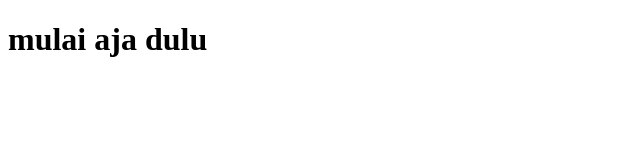
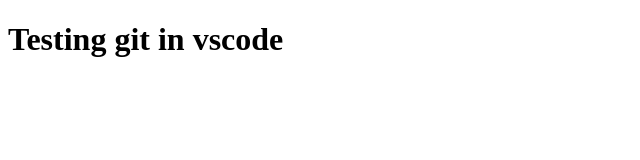
Before and after one commit to Guzztamvan/Deva, a plain HTML site: page index.html in a window 1280 px wide. Shown: the whole page, without its empty margins (0-640 px from the left). Drawn offline with Linux system fonts and the light colour scheme.

Commit message:
First Commit

```diff
--- a/index.html
+++ b/index.html
@@ -3,9 +3,10 @@
 <head>
     <meta charset="UTF-8">
     <meta name="viewport" content="width=device-width, initial-scale=1.0">
-    <title>Magang 2024</title>
+    <title>Kalkulator Sederhana</title>
 </head>
 <body>
-    <h1>mulai aja dulu</h1>
+    <h1>Testing git in vscode</h1>
+
 </body>
 </html>
```
